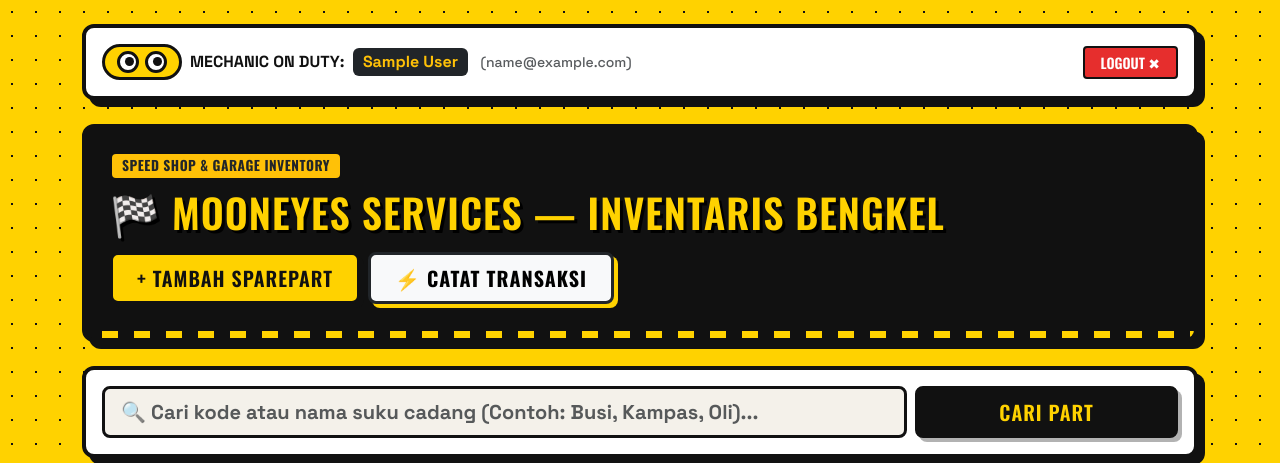
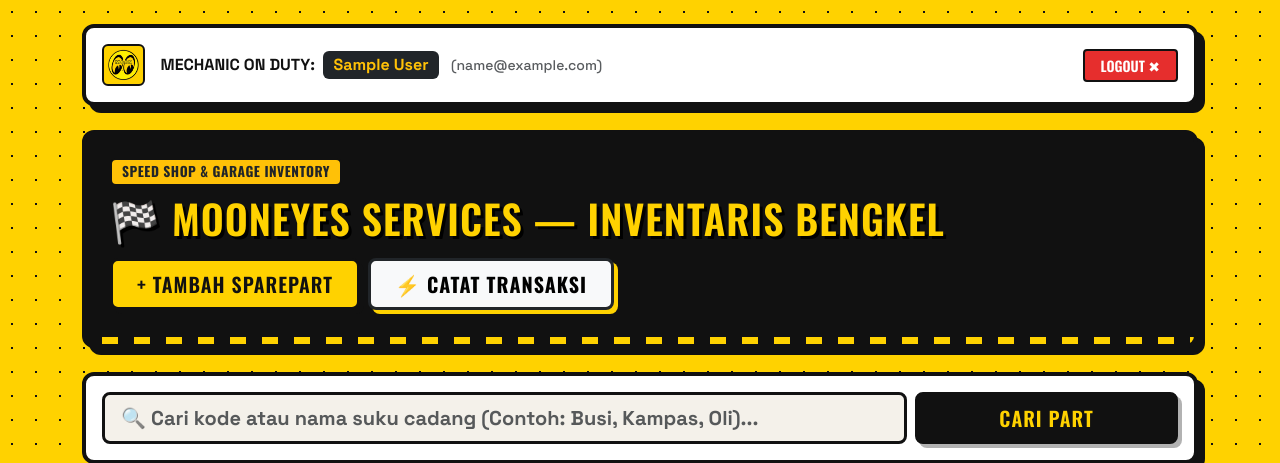
Before and after one commit to aldomrbn/inventory-bengkel, a Laravel app: page / in a window 1280 px wide. Shown: the top 463 px of the page. Run offline with Laravel 12, Linux system fonts and the light colour scheme; the visitor is signed in with stand-in values (Sample User, id 1); data that the repository does not hold is empty; parts of the project's set-up code (start-up, migrations or seed data) failed here and were passed over.

Commit message:
menambahkan logo

```diff
--- a/resources/views/spareparts/index.blade.php
+++ b/resources/views/spareparts/index.blade.php
@@ -155,48 +155,17 @@
             padding: 5px 10px;
             font-size: 0.85rem;
         }
-
-        /* Logo Mata Ikonik CSS */
-        .eyeball-badge {
-            display: inline-flex;
-            align-items: center;
-            gap: 6px;
-            background: var(--moon-yellow);
-            border: 3px solid var(--moon-black);
-            padding: 4px 12px;
-            border-radius: 50px;
-        }
-        .eye {
-            width: 22px;
-            height: 22px;
-            background: var(--moon-white);
-            border: 3px solid var(--moon-black);
-            border-radius: 50%;
-            position: relative;
-            display: inline-block;
-        }
-        .eye::after {
-            content: '';
-            width: 9px;
-            height: 9px;
-            background: var(--moon-black);
-            border-radius: 50%;
-            position: absolute;
-            top: 3px;
-            right: 2px;
-        }
     </style>
 </head>
 <body>
 
 <div class="container py-4">
 
-    <!-- Top Bar User & Logout -->
+    <!-- Top Bar User & Logout dengan Logo PNG -->
     <div class="moon-box p-3 mb-4 d-flex flex-wrap justify-content-between align-items-center gap-2">
-        <div class="d-flex align-items-center gap-2">
-            <div class="eyeball-badge">
-                <span class="eye"></span>
-                <span class="eye"></span>
+        <div class="d-flex align-items-center gap-3">
+            <div>
+                <img src="{{ asset('image/Mooneyes.png') }}" alt="Mooneyes Logo" style="height: 42px; width: auto; border: 2px solid var(--moon-black); background: var(--moon-yellow); padding: 3px; border-radius: 6px;">
             </div>
             <div>
                 <span class="fw-bold">MECHANIC ON DUTY:</span>
```
Also changed, not shown: resources/views/auth/login.blade.php (+3 -38 lines), public/image/Mooneyes.png (added).
